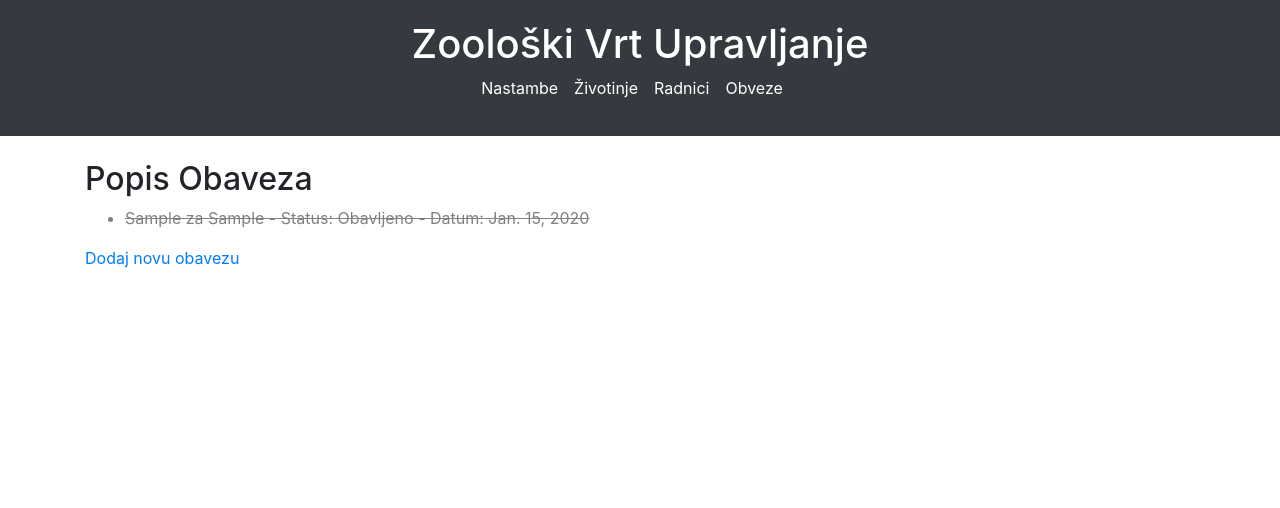
After one commit to markosalai/Zooloski, a Django app: page /zooloski/obaveze/ in a window 1280 px wide. The commit adds this page. Shown: the top 508 px of the page. Run offline with Django 5.2, Linux system fonts and the light colour scheme; tables that the repository leaves empty hold one stand-in row (values such as "Sample post"); some libraries are stand-ins or nearby versions.

Commit message:
dodane Obveze

```diff
--- a/Zooloski/forms.py
+++ b/Zooloski/forms.py
@@ -1,5 +1,5 @@
 from django import forms
-from .models import Nastamba, Zivotinja, Radnik
+from .models import Nastamba, Zivotinja, Radnik, Obaveza
 
 class NastambaForm(forms.ModelForm):
     class Meta:
@@ -13,3 +13,7 @@ class RadnikForm(forms.ModelForm):
     class Meta:
         model = Radnik
         fields = ['ime', 'prezime', 'kontakt', 'obrazovanje', 'sposobnost', 'rok_trajanja_kvalifikacija']
+class ObavezaForm(forms.ModelForm):
+    class Meta:
+        model = Obaveza
+        fields = ['zivotinja', 'vrsta_obaveze', 'status', 'datum', 'komentari']
--- a/Zooloski/models.py
+++ b/Zooloski/models.py
@@ -1,21 +1,10 @@
-from django.db import models
-
-# Create your models here.
-class Zadatak(models.Model):
-    name = models.CharField(max_length=100)
-
-    def __str__ (self):
-        return self.name
-class Item(models.Model):
-    zadatak = models.ForeignKey(Zadatak, on_delete=models.CASCADE)
-    text = models.CharField(max_length=200)
-    obavljen = models.BooleanField()
-
-    def __str__(self):
-        return self.text
 from django.db import models
 
 class Nastamba(models.Model):
+    class Meta:
+        verbose_name = "Nastamba"
+        verbose_name_plural = "Nastambe"
+
     BROJ_CHOICES = [
         ('Mračna', 'Mračna'),
         ('Grijana', 'Grijana'),
@@ -40,6 +29,10 @@ class Nastamba(models.Model):
         return self.ime or f'Nastamba {self.broj}'
 
 class Zivotinja(models.Model):
+    class Meta:
+        verbose_name = "Zivotinja"
+        verbose_name_plural = "Zivotinje"
+
     hrvatski_naziv = models.CharField(max_length=255)
     latinski_naziv = models.CharField(max_length=255)
     engleski_naziv = models.CharField(max_length=255)
@@ -58,6 +51,10 @@ class Zivotinja(models.Model):
         return self.ime or self.hrvatski_naziv
 
 class Obaveza(models.Model):
+    class Meta:
+        verbose_name = "Obaveza"
+        verbose_name_plural = "Obveze"
+
     zivotinja = models.ForeignKey(Zivotinja, on_delete=models.CASCADE)
     vrsta_obaveze = models.CharField(max_length=255)  # e.g., feeding, cleaning
     status = models.CharField(max_length=10, choices=[
@@ -71,6 +68,10 @@ class Obaveza(models.Model):
         return f'{self.vrsta_obaveze} - {self.zivotinja}'
 
 class Radnik(models.Model):
+    class Meta:
+        verbose_name = "Radnik"
+        verbose_name_plural = "Radnici"
+
     ime = models.CharField(max_length=255)
     prezime = models.CharField(max_length=255)
     kontakt = models.CharField(max_length=255)
@@ -80,7 +81,11 @@ class Radnik(models.Model):
 
     def __str__(self):
         return f'{self.ime} {self.prezime}'
+
 class KalendarRada(models.Model):
+    class Meta:
+        verbose_name_plural = "Kalendar rada"
+
     radnik = models.ForeignKey(Radnik, on_delete=models.CASCADE)
     datum = models.DateField()
     dostupnost = models.CharField(max_length=15, choices=[
@@ -93,6 +98,10 @@ class KalendarRada(models.Model):
         return f'{self.radnik} - {self.datum} - {self.dostupnost}'
 
 class Trosak(models.Model):
+    class Meta:
+        verbose_name = "Trosak"
+        verbose_name_plural = "Troskovi"
+
     zivotinja = models.ForeignKey(Zivotinja, on_delete=models.CASCADE)
     opis = models.CharField(max_length=255)
     kolicina = models.DecimalField(max_digits=10, decimal_places=2)
@@ -100,7 +109,12 @@ class Trosak(models.Model):
 
     def __str__(self):
         return f'{self.opis} - {self.zivotinja}'
+
 class GrupnaPosjeta(models.Model):
+    class Meta:
+        verbose_name = "Grupna posjeta"
+        verbose_name_plural = "Grupne posjete"
+
     datum = models.DateField()
     vodic = models.ForeignKey(Radnik, on_delete=models.SET_NULL, null=True)
     broj_posjetitelja = models.IntegerField()
@@ -109,6 +123,10 @@ class GrupnaPosjeta(models.Model):
         return f'Posjeta na datum {self.datum} - {self.vodic}'
 
 class Nezgoda(models.Model):
+    class Meta:
+        verbose_name = "Nezgoda"
+        verbose_name_plural = "Nezgode"
+
     vrsta = models.CharField(max_length=255)
     utjecaj = models.TextField()
     nastamba = models.ForeignKey(Nastamba, on_delete=models.CASCADE)
--- a/Zooloski/templates/base.html
+++ b/Zooloski/templates/base.html
@@ -50,6 +50,10 @@
             text-align: center;
             margin-top: auto; /* Push footer to the bottom */
         }
+        .completed-task {
+            text-decoration: line-through;
+            color: grey;
+        }
     </style>
 </head>
 <body>
@@ -61,6 +65,7 @@
                     <li class="mr-3"><a href="{% url 'nastamba_list' %}">Nastambe</a></li>
                     <li class="mr-3"><a href="{% url 'zivotinja_list' %}">Životinje</a></li>
                     <li class="mr-3"><a href="{% url 'radnik_list' %}">Radnici</a></li>
+                    <li class="mr-3"><a href="{% url 'obaveza_list' %}">Obveze</a></li>
                 </ul>
             </nav>
         </div>
--- /dev/null
+++ b/Zooloski/templates/obaveza_list.html
@@ -0,0 +1,25 @@
+{% extends 'base.html' %}
+
+{% block title %}Popis Obaveza{% endblock %}
+
+{% block content %}
+    <h2>Popis Obaveza</h2>
+
+    <ul>
+        {% for obaveza in obaveze %}
+            <li class="{% if obaveza.status == 'Obavljeno' %}completed-task{% endif %}">
+                {{ obaveza.vrsta_obaveze }} za {{ obaveza.zivotinja }} - Status: {{ obaveza.status }} - Datum: {{ obaveza.datum }}
+                {% if obaveza.status != 'Obavljeno' %}
+                    <form method="POST" action="{% url 'obaveza_complete' obaveza.id %}" style="display:inline;">
+                        {% csrf_token %}
+                        <button type="submit">Označi kao obavljeno</button>
+                    </form>
+                {% endif %}
+            </li>
+        {% empty %}
+            <li>Trenutno nema obaveza.</li>
+        {% endfor %}
+    </ul>
+
+    <a href="{% url 'obaveza_create' %}">Dodaj novu obavezu</a>
+{% endblock %}
--- a/Zooloski/urls.py
+++ b/Zooloski/urls.py
@@ -21,4 +21,8 @@ urlpatterns = [
     path('radnici/', views.radnik_list, name='radnik_list'),
     path('radnici/<int:id>', views.radnik_detail, name='radnik_detail'),
 
+    path('obaveze/', views.obaveza_list, name='obaveza_list'),
+    path('obaveze/dodaj/', views.obaveza_create, name='obaveza_create'),
+    path('obaveze/<int:id>/zavrsi/', views.obaveza_complete, name='obaveza_complete'),
+
 ]
--- a/Zooloski/views.py
+++ b/Zooloski/views.py
@@ -1,7 +1,7 @@
 from django.shortcuts import render, get_object_or_404, redirect
 from django.http import HttpResponse
 from .models import *
-from .forms import NastambaForm, ZivotinjaForm
+from .forms import NastambaForm, ZivotinjaForm, ObavezaForm
 from django.contrib.auth.views import LoginView
 # Create your views here.
 
@@ -141,3 +141,24 @@ def radnik_list(request):
 def radnik_detail(request, id):
     radnik = get_object_or_404(Radnik, id=id)
     return render(request, 'radnik_detail.html', {'radnik': radnik})
+
+def obaveza_list(request):
+    obaveze = Obaveza.objects.all()
+    return render(request, 'obaveza_list.html', {'obaveze': obaveze})
+
+def obaveza_create(request):
+    if request.method == 'POST':
+        form = ObavezaForm(request.POST)
+        if form.is_valid():
+            form.save()
+            return redirect('obaveza_list')
+    else:
+        form = ObavezaForm()
+
+    return render(request, 'obaveza_form.html', {'form': form})
+
+def obaveza_complete(request, id):
+    obaveza = get_object_or_404(Obaveza, id=id)
+    obaveza.status = 'Obavljeno'
+    obaveza.save()
+    return redirect('obaveza_list')
```
Also changed, not shown: Zooloski/templates/obaveza_form.html (added, +13 -0 lines).
